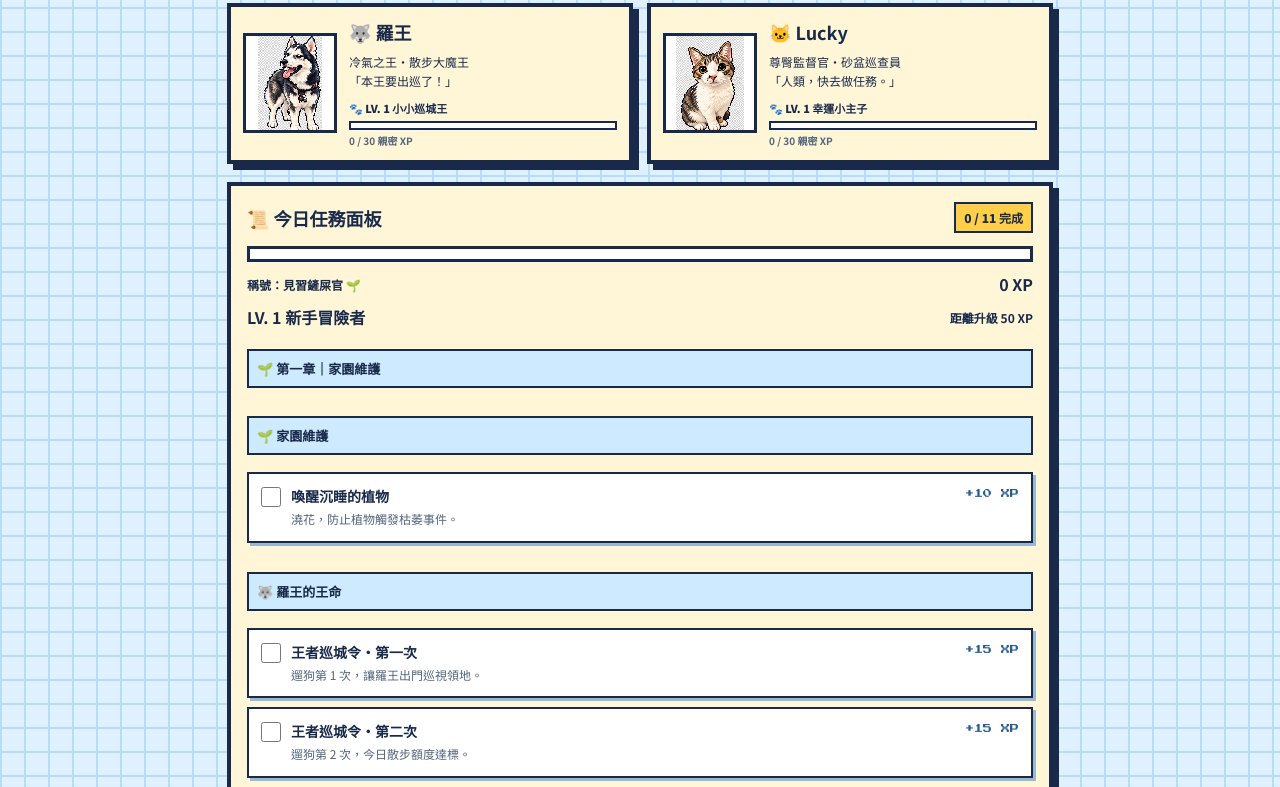
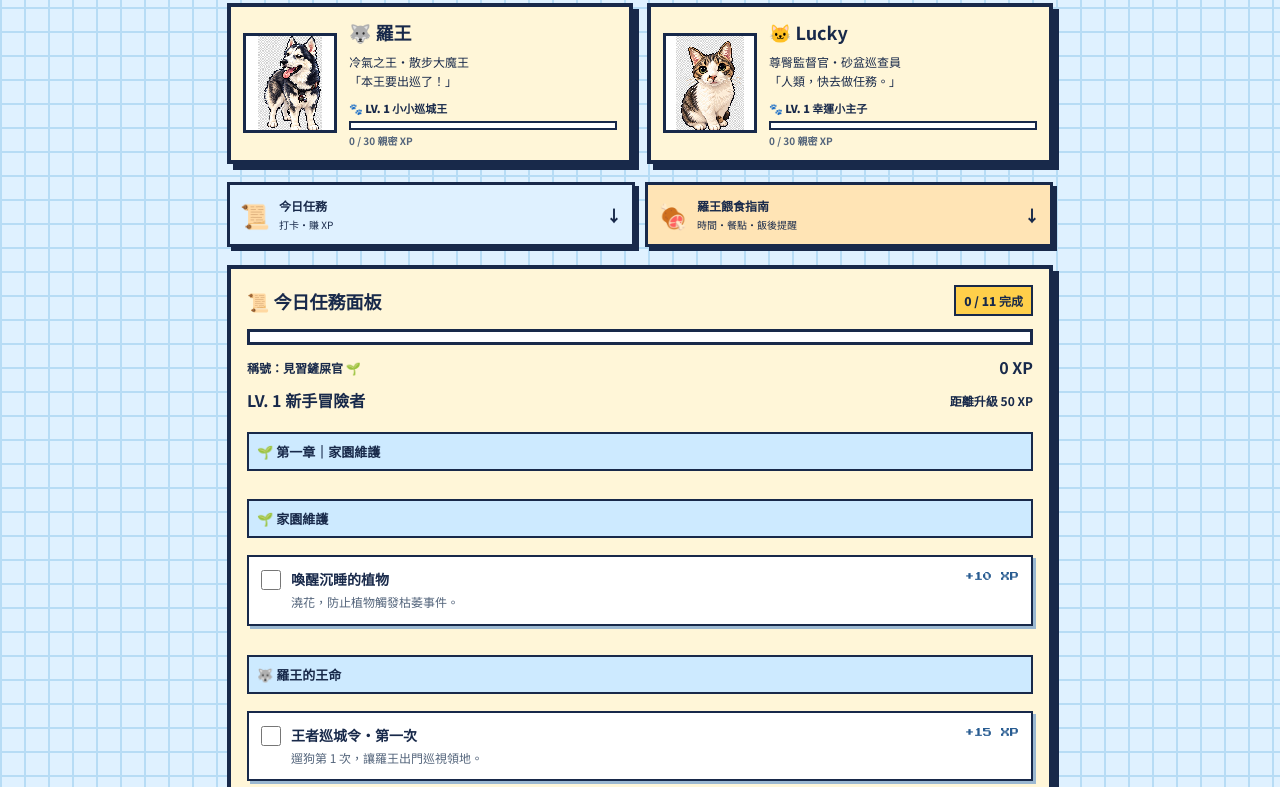
Before and after one commit to eldorayen/luowang-lucky-rpg, a plain HTML site: page index.html in a window 1280 px wide. Shown: the part 257-1044 px from the top of the page. Drawn offline with Linux system fonts and the light colour scheme.

Commit message:
Add files via upload

```diff
--- a/index.html
+++ b/index.html
@@ -28,6 +28,25 @@ h1{font-size:clamp(24px,5vw,38px);line-height:1.35;margin:12px 0}
 .pet-progress{height:9px;border:2px solid var(--ink);background:#fff;margin-top:5px;overflow:hidden}
 .pet-progress>div{height:100%;width:0;background:repeating-linear-gradient(90deg,#ffcf4a 0 7px,#f0a928 7px 14px);transition:width .2s}
 .pet-xp{font-size:10px;font-weight:700;color:#53647b;margin-top:3px}
+
+.quick-nav{display:grid;grid-template-columns:1fr 1fr;gap:10px;margin:18px 0 6px}
+.quick-link{display:flex;align-items:center;gap:9px;padding:12px 10px;border:3px solid var(--ink);box-shadow:4px 4px 0 var(--ink);text-decoration:none;color:var(--ink);min-width:0}
+.quick-link>span:first-child{font-size:24px}
+.quick-link strong{display:block;font-size:12px;line-height:1.5}
+.quick-link small{display:block;font-size:10px;line-height:1.5;margin-top:2px}
+.quick-link .arrow{margin-left:auto;font-size:16px;font-weight:900}
+.task-link{background:#dff1ff}
+.food-link{background:#ffe4b5}
+#tasksPanel,#feedingGuide{scroll-margin-top:12px}
+#feedingGuide{background:#fff0d5;border-color:#a85c25;box-shadow:6px 6px 0 #a85c25}
+#feedingGuide>.row{background:#ffd69a;border:2px dashed #a85c25;padding:10px;margin:-4px -4px 12px}
+#feedingGuide .pill{background:#fff8e8;border-color:#a85c25}
+#feedingGuide .section-title{background:#ffe0ad;border-color:#a85c25}
+#feedingGuide .task{border-color:#c27b42;box-shadow:3px 3px 0 #edc79d}
+#feedingGuide .task[style*="background:#fff0c2"]{background:#fff0c2!important;border-color:#a85c25}
+#feedingGuide .notice{background:#fff8e8;border-left:4px solid #c46b30;padding:10px}
+@media(max-width:390px){.quick-nav{gap:8px}.quick-link{padding:10px 7px;gap:6px}.quick-link>span:first-child{font-size:21px}.quick-link strong{font-size:11px}.quick-link small{font-size:9px}}
+
 .panel{padding:16px;margin-top:18px}
 .row{display:flex;align-items:center;justify-content:space-between;gap:10px;flex-wrap:wrap}
 .panel h2{font-size:18px;margin:0}
@@ -70,7 +89,11 @@ footer{text-align:center;font-size:10px;font-weight:900;margin-top:24px}
   <article class="pet"><img src="luowang.jpg" alt="羅王，哈士奇"><div class="pet-info"><h2>🐺 羅王</h2><p>冷氣之王・散步大魔王<br>「本王要出巡了！」</p><div class="pet-level" id="dogLevel">🐾 LV. 1 小小巡城王</div><div class="pet-progress"><div id="dogBar"></div></div><div class="pet-xp" id="dogXP">0 / 30 親密 XP</div></div></article>
   <article class="pet"><img src="lucky.jpg" alt="Lucky，虎斑白貓"><div class="pet-info"><h2>🐱 Lucky</h2><p>尊臀監督官・砂盆巡查員<br>「人類，快去做任務。」</p><div class="pet-level" id="catLevel">🐾 LV. 1 幸運小主子</div><div class="pet-progress"><div id="catBar"></div></div><div class="pet-xp" id="catXP">0 / 30 親密 XP</div></div></article>
 </section>
-<section class="panel">
+<nav class="quick-nav" aria-label="快速前往">
+  <a class="quick-link task-link" href="#tasksPanel"><span>📜</span><span><strong>今日任務</strong><small>打卡・賺 XP</small></span><span class="arrow">↓</span></a>
+  <a class="quick-link food-link" href="#feedingGuide"><span>🍖</span><span><strong>羅王餵食指南</strong><small>時間・餐點・飯後提醒</small></span><span class="arrow">↓</span></a>
+</nav>
+<section class="panel" id="tasksPanel">
   <div class="row"><h2>📜 今日任務面板</h2><span class="pill" id="counter">0 / 11 完成</span></div>
   <div class="progress"><div id="bar"></div></div>
   <div class="row"><span class="small" id="rank">稱號：見習鏟屎官</span><strong id="xp">0 XP</strong></div>
```
